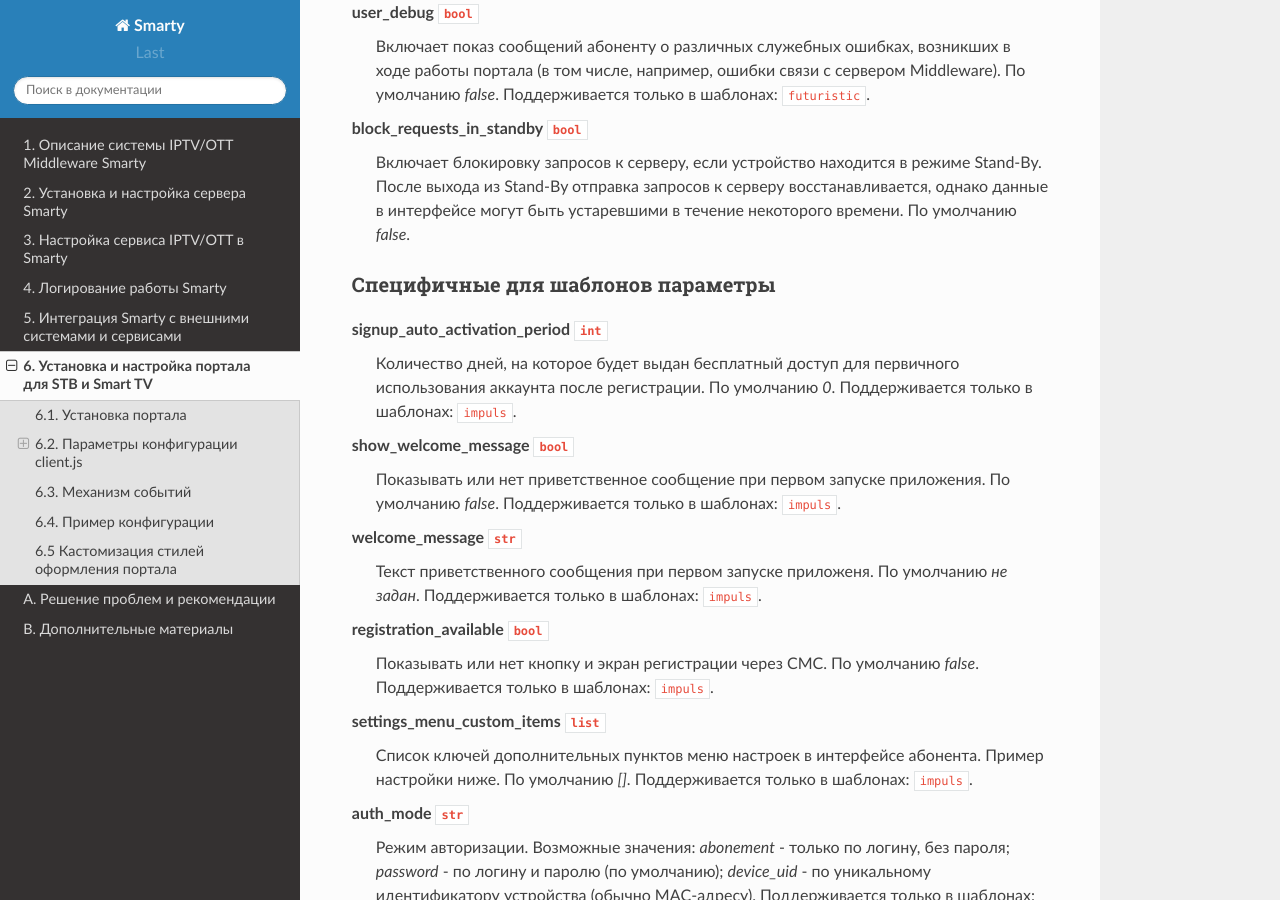
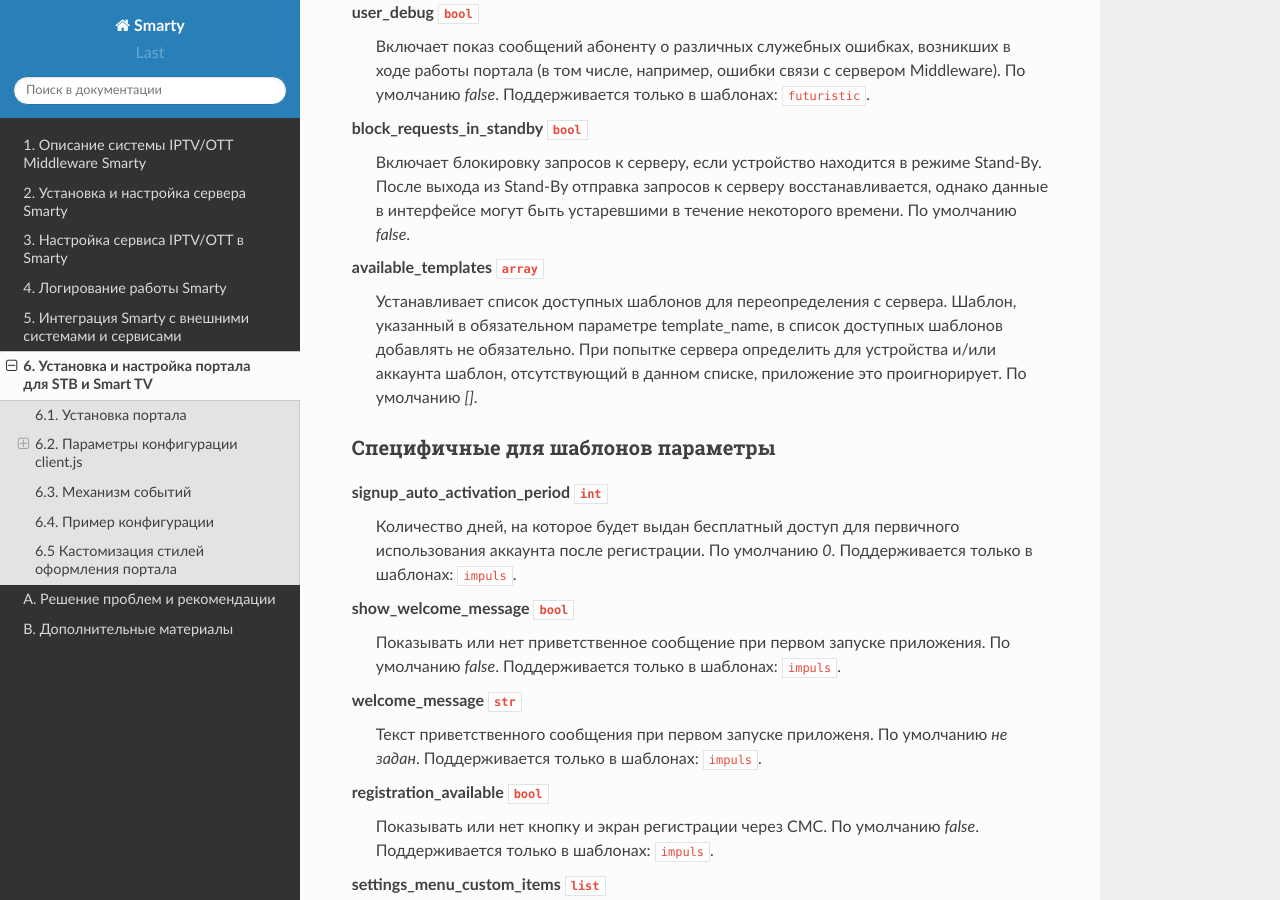
Before and after one commit to sergey-yakovlev/smarty-docs, a Sphinx documentation site: the page built from source/portal_setup.rst, in a window 1280 px wide and 900 px high, scrolled down 2736 px. Built offline with Sphinx 7.4.7 and the Read the Docs theme 2.0.0, drawn with Linux system fonts in a browser that asks for light colours; some of the changed text lies outside the part shown.

Commit message:
merchant_type, available_templates

```diff
--- a/source/portal_setup.rst
+++ b/source/portal_setup.rst
@@ -124,6 +124,12 @@
     После выхода из Stand-By отправка запросов к серверу восстанавливается, однако данные в интерфейсе могут быть
     устаревшими в течение некоторого времени.
     По умолчанию *false*.
+
+available_templates ``array``
+    Устанавливает список доступных шаблонов для переопределения с сервера. Шаблон, указанный в обязательном
+    параметре template_name, в список доступных шаблонов добавлять не обязательно. При попытке сервера определить
+    для устройства и/или аккаунта шаблон, отсутствующий в данном списке, приложение это проигнорирует.
+    По умолчанию *[]*.
 
 .. _client_js_specific_options:
 
@@ -402,6 +408,12 @@
     По умолчанию *true*.
     Поддерживается только в шаблонах: ``impuls``.
 
+merchant_type ``str``
+    Тип мерчанта для оплаты внутри шаблона. Если данный параметр не определен, то используется мерчант, установленный
+    по умолчанию на сервере.
+    По умолчанию *не задан*.
+    Поддерживается только в шаблонах: ``impuls``.
+
 .. _portal_event_system:
 
 6.3. Механизм событий
```
